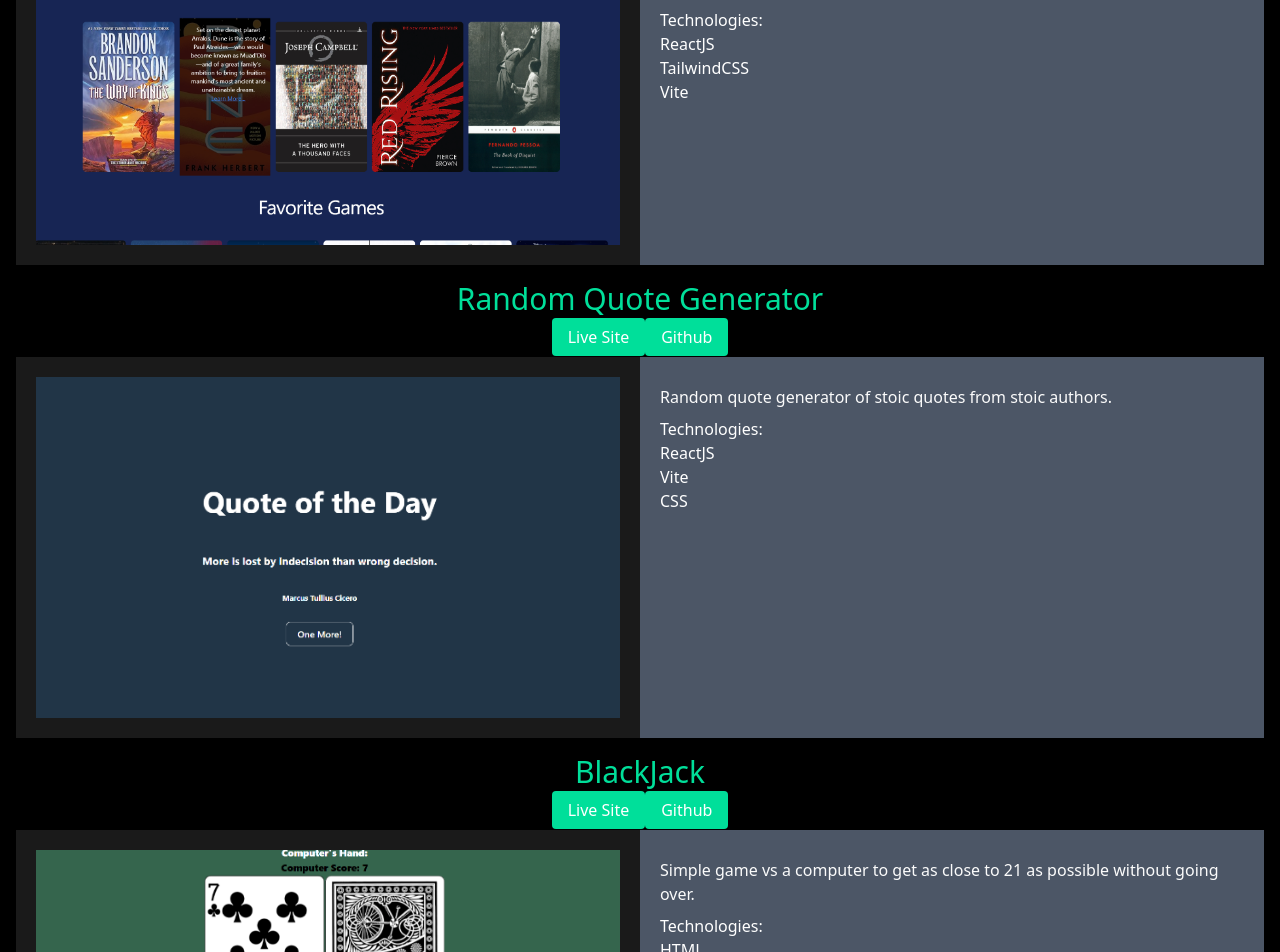
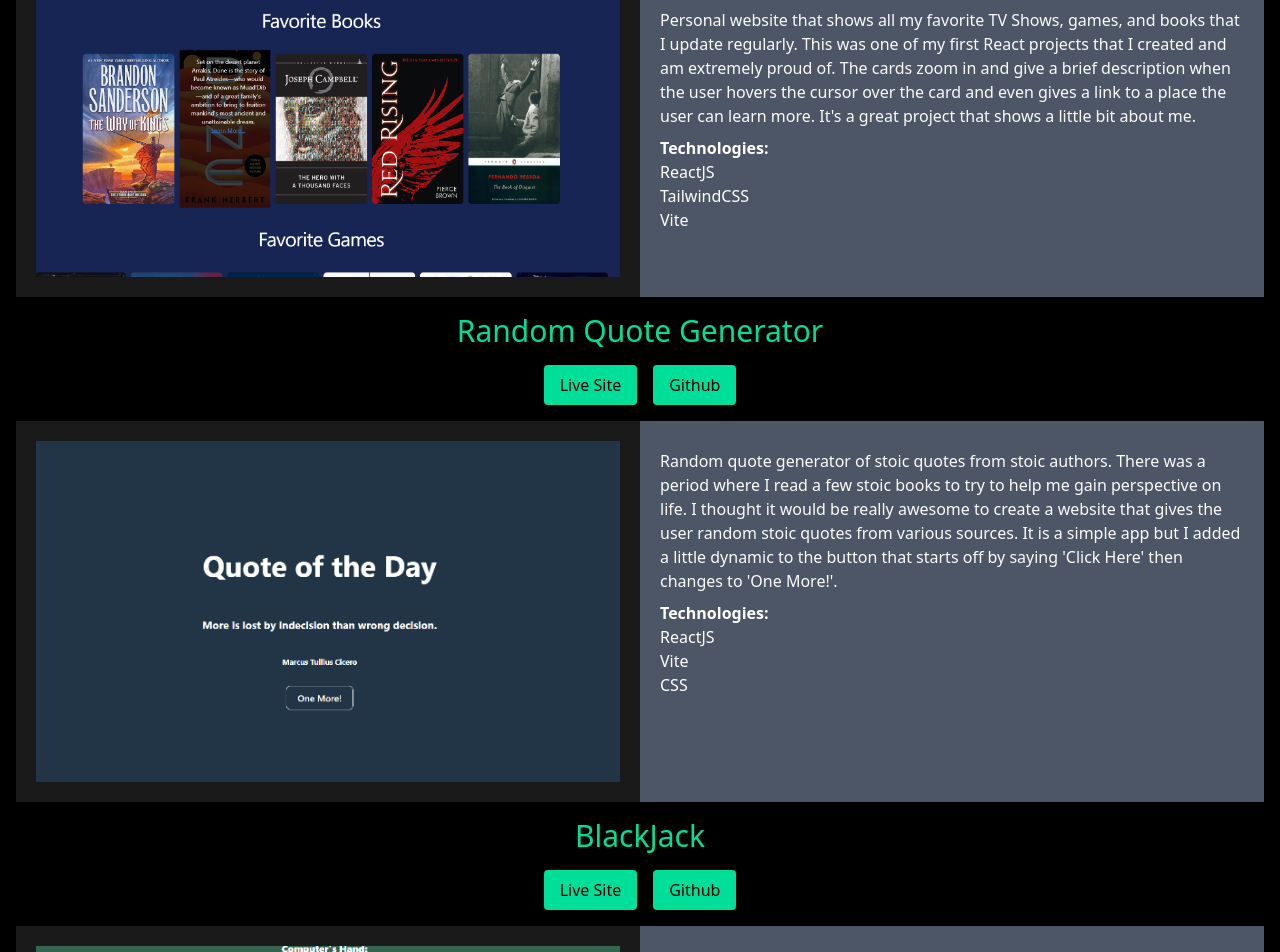
Before and after one commit to JabaDUDE/react-portfolio, a React (Vite) app: page /projects in a window 1280 px wide. Shown: the part 380-1332 px from the top of the page. Built offline with nearby package versions, Linux system fonts and the light colour scheme.

Commit message:
finish card alternate

```diff
--- a/src/assets/data.json
+++ b/src/assets/data.json
@@ -37,7 +37,7 @@
             "image": "src/assets/images/personal-site.png",
             "github": "https://github.com/JabaDUDE/react-personal",
             "link": "https://jabadude.github.io/react-personal/",
-            "description": "Personal website that shows all my favorite TV Shows, games, and books."
+            "description": "Personal website that shows all my favorite TV Shows, games, and books that I update regularly. This was one of my first React projects that I created and am extremely proud of. The cards zoom in and give a brief description when the user hovers the cursor over the card and even gives a link to a place the user can learn more. It's a great project that shows a little bit about me."
         },
         {
             "name": "Random Quote Generator",
@@ -46,16 +46,16 @@
             "image": "src/assets/images/quote-generator.png",
             "github": "https://github.com/JabaDUDE/react-quote-generator",
             "link": "https://stoic-quote-generator-five.vercel.app",
-            "description": "Random quote generator of stoic quotes from stoic authors."
+            "description": "Random quote generator of stoic quotes from stoic authors. There was a period where I read a few stoic books to try to help me gain perspective on life. I thought it would be really awesome to create a website that gives the user random stoic quotes from various sources. It is a simple app but I added a little dynamic to the button that starts off by saying 'Click Here' then changes to 'One More!'."
         },
         {
             "name": "BlackJack",
-            "technologies": ["HTML", "CSS", "JavaScript"],
+            "technologies": ["HTML", "CSS", "JavaScript", "API"],
             "technology": "HTML, CSS, Javascript",
             "image": "src/assets/images/blackjack.png",
             "github": "https://github.com/JabaDUDE/blackjack-site",
             "link": "https://jabadude.github.io/blackjack-site/",
-            "description": "Simple game vs a computer to get as close to 21 as possible without going over."
+            "description": "Simple game vs a computer to get as close to 21 as possible without going over. This was the most difficult game I built with vanilla JavaScript, HTML, and CSS. It required working heavily with the deckofcards API and keeping track, and comparing, numbers between the player and the computer. The most difficult challenge of this game is the Ace, which can either be a 1 or 11 depending on the player/computer's total."
         },
         {
             "name": "ToDo App",
@@ -64,7 +64,7 @@
             "image": "src/assets/images/react-todo.png",
             "github": "https://github.com/JabaDUDE/react-todo",
             "link": "https://react-todo-five-opal.vercel.app/",
-            "description": "A simple ToDo app where you can mark items as complete or just delete them."
+            "description": "A simple ToDo app where you can mark items as complete or just delete them. I'm proud of how this one turned out because when something is marked as complete, it gets moved to a different list with the string crossed out; however, the user has the option to also delete the task if it was a mistake or not what they wanted to input. That said, the one downfall of this application is that once the page refreshes, everything gets erased. It does not get stored in localstorage... yet."
         }
     ]
 }
--- a/src/components/pages/projects/Card.jsx
+++ b/src/components/pages/projects/Card.jsx
@@ -23,7 +23,7 @@ export default function Card({ project: {name, technologies, image, link, github
     <div>
     <div>
       <h2 className='text-center text-[#00df9a] text-3xl'>{name}</h2>
-      <div className='my-2 text-center'>
+      <div className='my-4 flex justify-center gap-4 text-black'>
         <Button link={link} text='Live Site'/>
         <Button link={github} text='Github' />
       </div>
@@ -37,7 +37,7 @@ export default function Card({ project: {name, technologies, image, link, github
           <div className='text-[#fbfbfb] my-2'>
             <p>{description}</p>
           </div>
-          <div className='text-bold'>Technologies:</div>
+          <div className='font-bold'>Technologies:</div>
           <ul>
             {technologies.map((item, index) => (
               <li key={index}>{item}</li>
```
